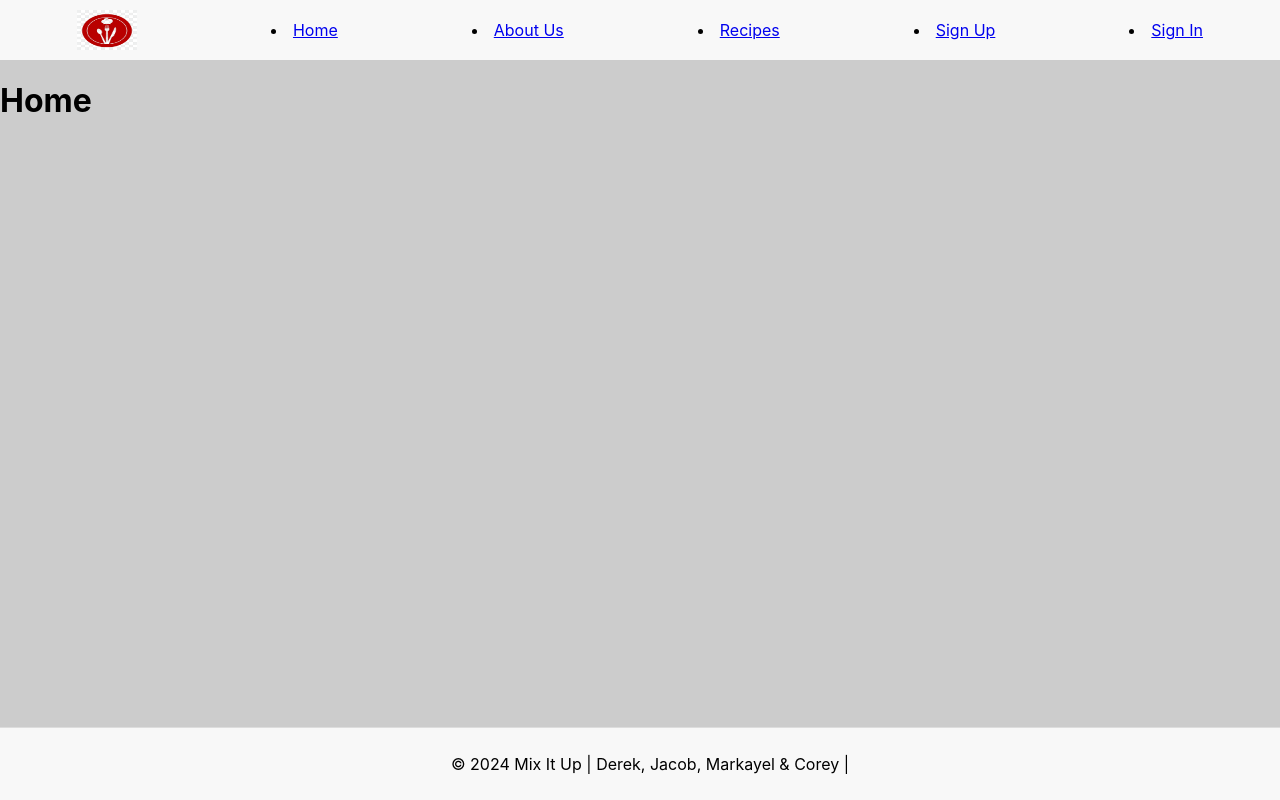
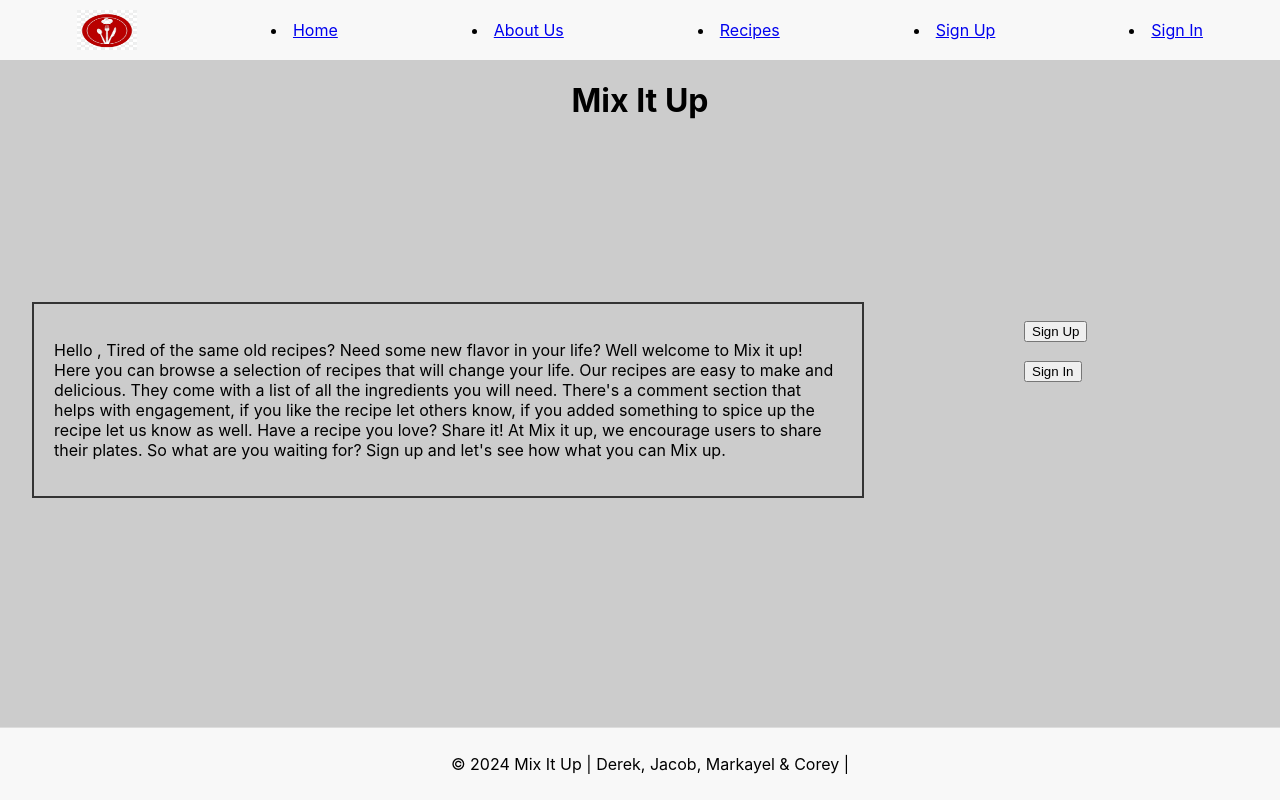
Before and after one commit to Learn-DJMC/themixitup-frontend, a React (Create React App) app: page / in a window 1280 px wide. Built offline with nearby package versions, Linux system fonts and the light colour scheme; no server answers.

Commit message:
finished update-home

```diff
--- a/src/App.css
+++ b/src/App.css
@@ -236,3 +236,29 @@ body {
   flex-direction: column;
   align-items: center;
 }
+
+.Heading3 {
+  text-align: center;
+}
+
+.Pitch3 {
+  position: fixed;
+  left: 35%;
+  top: 50%; /* Optional: Adjust the top position if needed */
+  transform: translate(-50%, -50%);
+  border: 2px solid #333; /* Border color and thickness */
+  padding: 20px; /* Padding inside the box */
+  width: fit-content; /* Adjust the width as needed */
+}
+
+.SignUp3 {
+  position: fixed;
+  left: 80%;
+  top: 40%;
+}
+
+.SignIn3 {
+  position: fixed;
+  left: 80%;
+  top: 45%;
+}
--- a/src/App.js
+++ b/src/App.js
@@ -145,7 +145,7 @@ const App = () => {
     <>
       <Header currentUser={currentUser} signout={signout} />
       <Routes>
-        <Route path="/" element={<Home />} />
+        <Route path="/" element={<Home currentUser={currentUser} />} />
         <Route path="/about-us" element={<AboutUs />} />
         <Route path="/recipes" element={<RecipesIndex recipes={recipes} />} />
         {currentUser && (
--- a/src/Pages/Home.js
+++ b/src/Pages/Home.js
@@ -1,7 +1,47 @@
 import React, { useState } from "react";
+import { Link } from "react-router-dom";
 
-const Home = () => {
-  return <h1>Home</h1>;
+const Home = ({currentUser}) => {
+  return (
+    <>
+      <div className="Heading3">
+        <h1>Mix It Up</h1>
+      </div>
+      <div className="Pitch3">
+        <p>
+          Hello , Tired of the same old recipes? Need some new flavor in your
+          life? Well welcome to Mix it up! Here you can browse a selection of
+          recipes that will change your life. Our recipes are easy to make and
+          delicious. They come with a list of all the ingredients you will need.
+          There's a comment section that helps with engagement, if you like the
+          recipe let others know, if you added something to spice up the recipe
+          let us know as well. Have a recipe you love? Share it! At Mix it up,
+          we encourage users to share their plates. So what are you waiting for?
+          Sign up and let's see how what you can Mix up.
+        </p>
+      </div>
+      {!currentUser && (<> <div className="SignUp3">
+        <Link to="/signup">
+          <button>Sign Up</button>
+        </Link>
+      </div>
+      <div className="SignIn3">
+        <Link to="signin">
+          <button>Sign In</button>
+        </Link>
+      </div></>)}
+      {currentUser && (<> <div className="SignUp3">
+        <Link to="/myrecipes">
+          <button>My Recipes</button>
+        </Link>
+      </div>
+      <div className="SignIn3">
+        <Link to="new">
+          <button>Add Recipe</button>
+        </Link>
+      </div></>)}
+    </>
+  );
 };
 
 export default Home;
```
